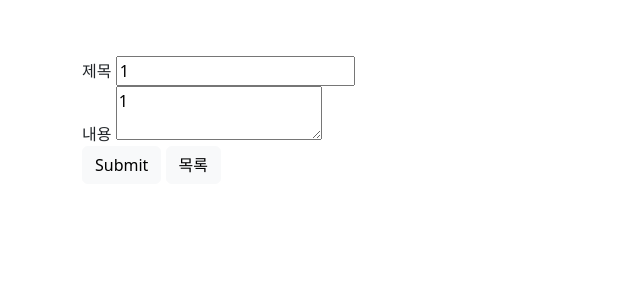
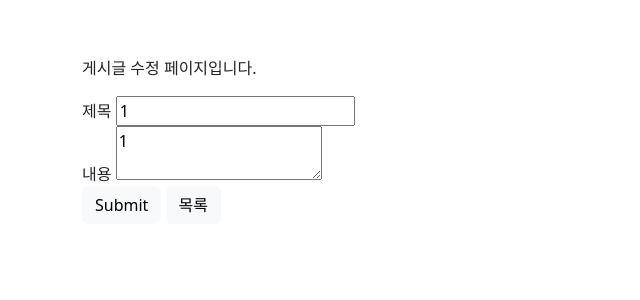
Before and after one commit to qjatjr1285/Django-blog, a Django app: page /blog/edit/19/ in a window 1280 px wide. Shown: the part 112-412 px from the top of the page, without its empty margins (0-640 px from the left). Run offline with Django 4.2, Linux system fonts and the light colour scheme; data comes from the database, SQL or seed files in the repository; both versions use the stored data as it was after the commit.

Commit message:
Feat: 어느 페이지인지 알려주는 글 작성

```diff
--- a/myapp/blog/templates/blog/post_edit.html
+++ b/myapp/blog/templates/blog/post_edit.html
@@ -4,6 +4,7 @@
     {% if form.errors %}
         {% include 'blog/form_error.html' %}
     {% else %}
+    <p>게시글 수정 페이지입니다.</p>
     <form method="post">
         {% csrf_token %}
 
--- a/myapp/blog/templates/blog/post_form.html
+++ b/myapp/blog/templates/blog/post_form.html
@@ -1,6 +1,7 @@
 {% extends 'base.html' %}
 
 {% block content %}
+<p>게시글 작성 페이지입니다.</p>
 <form action="{% url 'blog:write' %}" method="post">
     {% csrf_token %}
     {{ form.as_p }}
```
Also changed, not shown: myapp/db.sqlite3.
